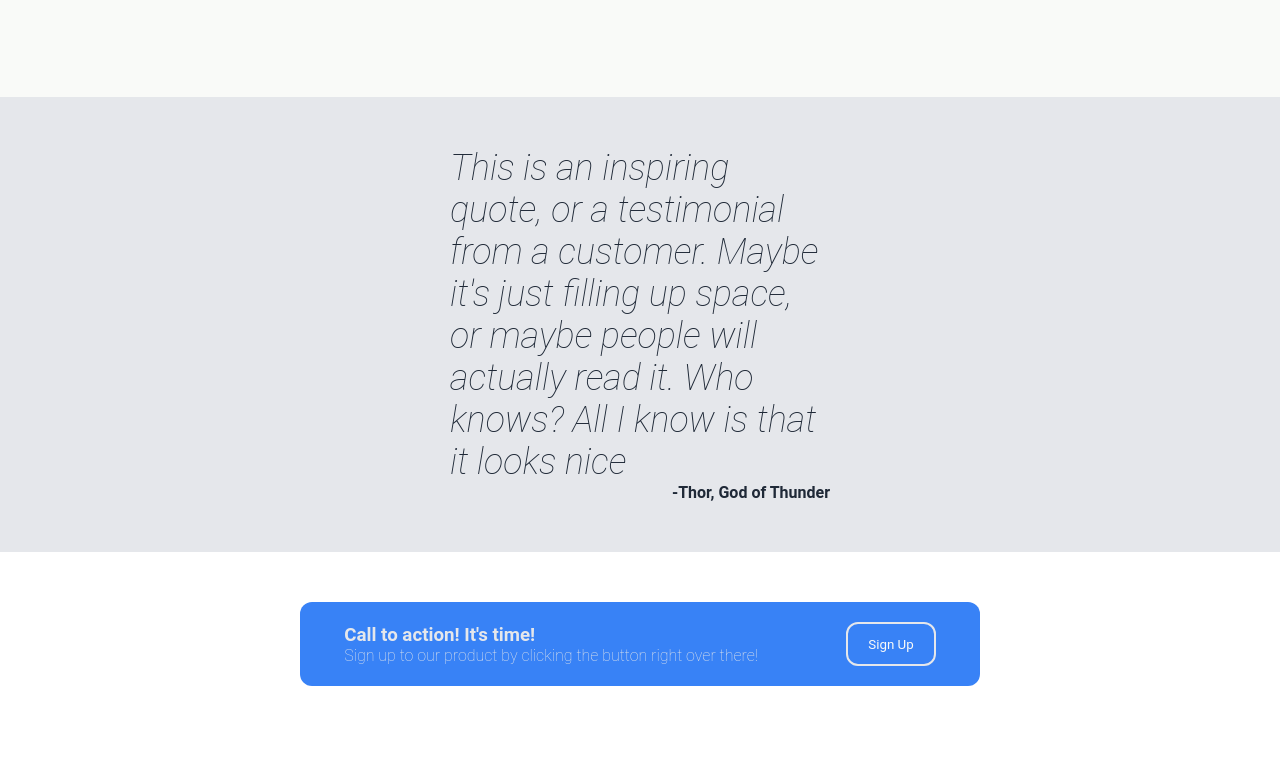
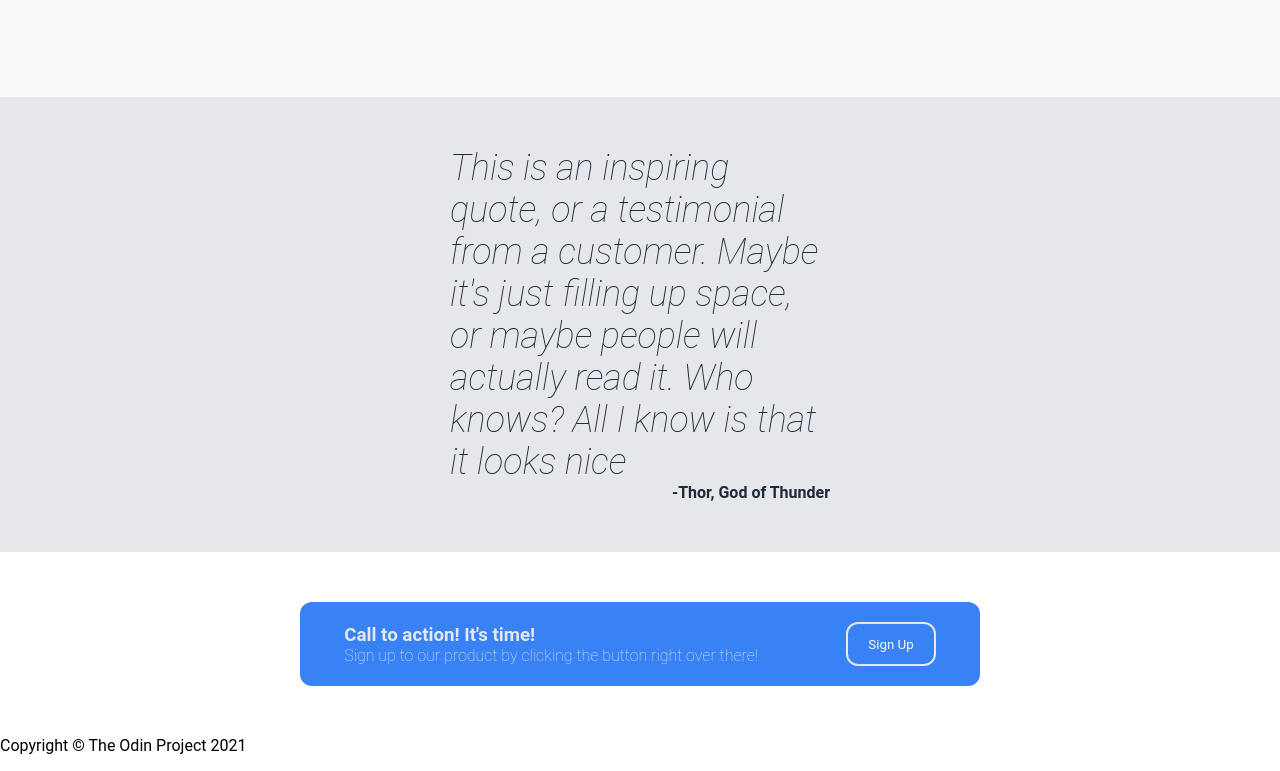
Before and after one commit to Portavion/landing-page-odin, a plain HTML site: page index.html in a window 1280 px wide. Shown: the part 977-1748 px from the top of the page. Before the commit the page ends 1713 px from the top, so only its background shows below. Drawn offline with Linux system fonts and the light colour scheme.

Commit message:
Add html for footer

```diff
--- a/index.html
+++ b/index.html
@@ -70,5 +70,8 @@
         <button class="sign-up-2">Sign Up</button>
     </div>
 
+    <div class="footer">
+        <p class="footer-text">Copyright © The Odin Project 2021</p>
+    </div>
 </body>
 </html>
```
